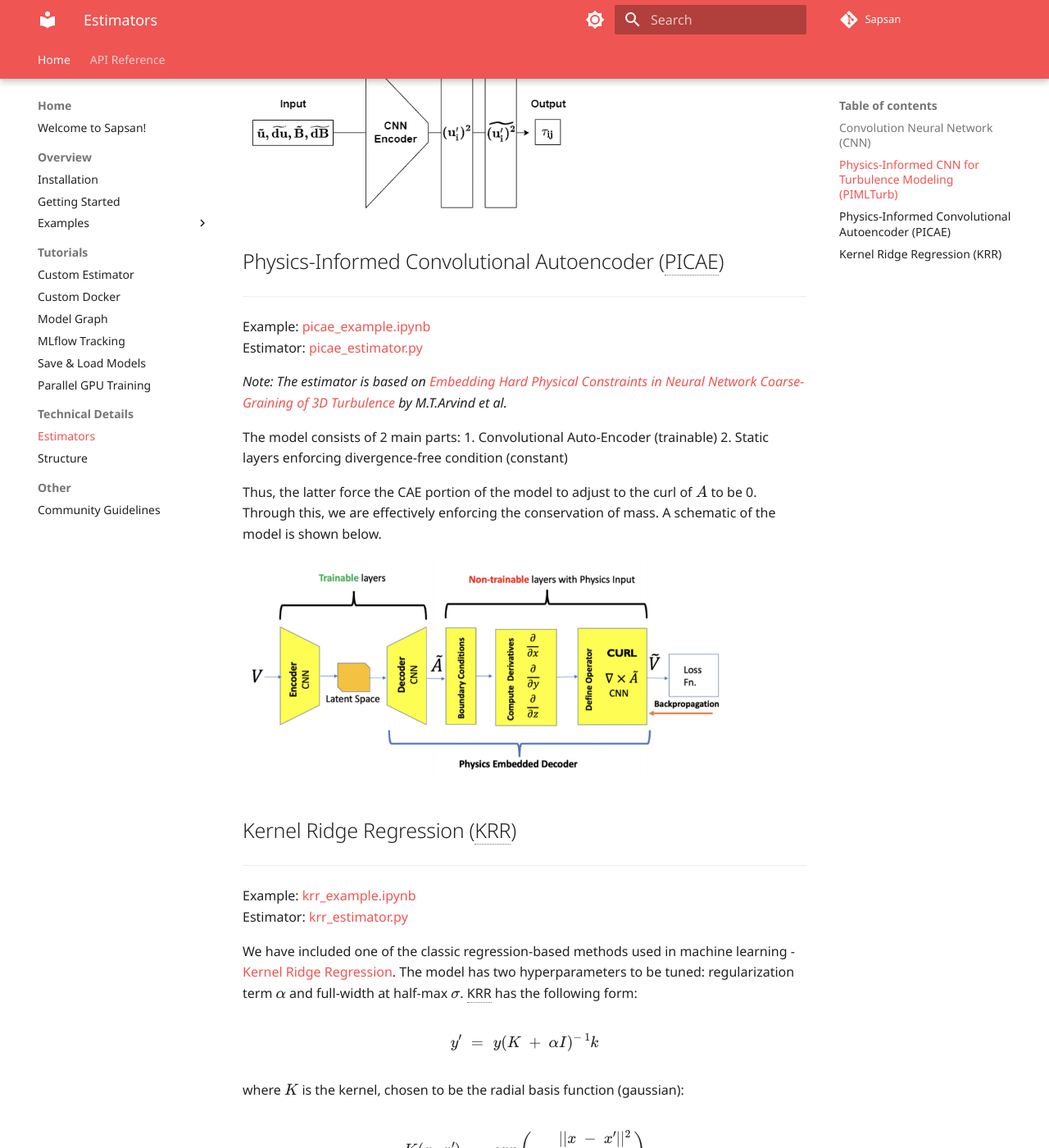
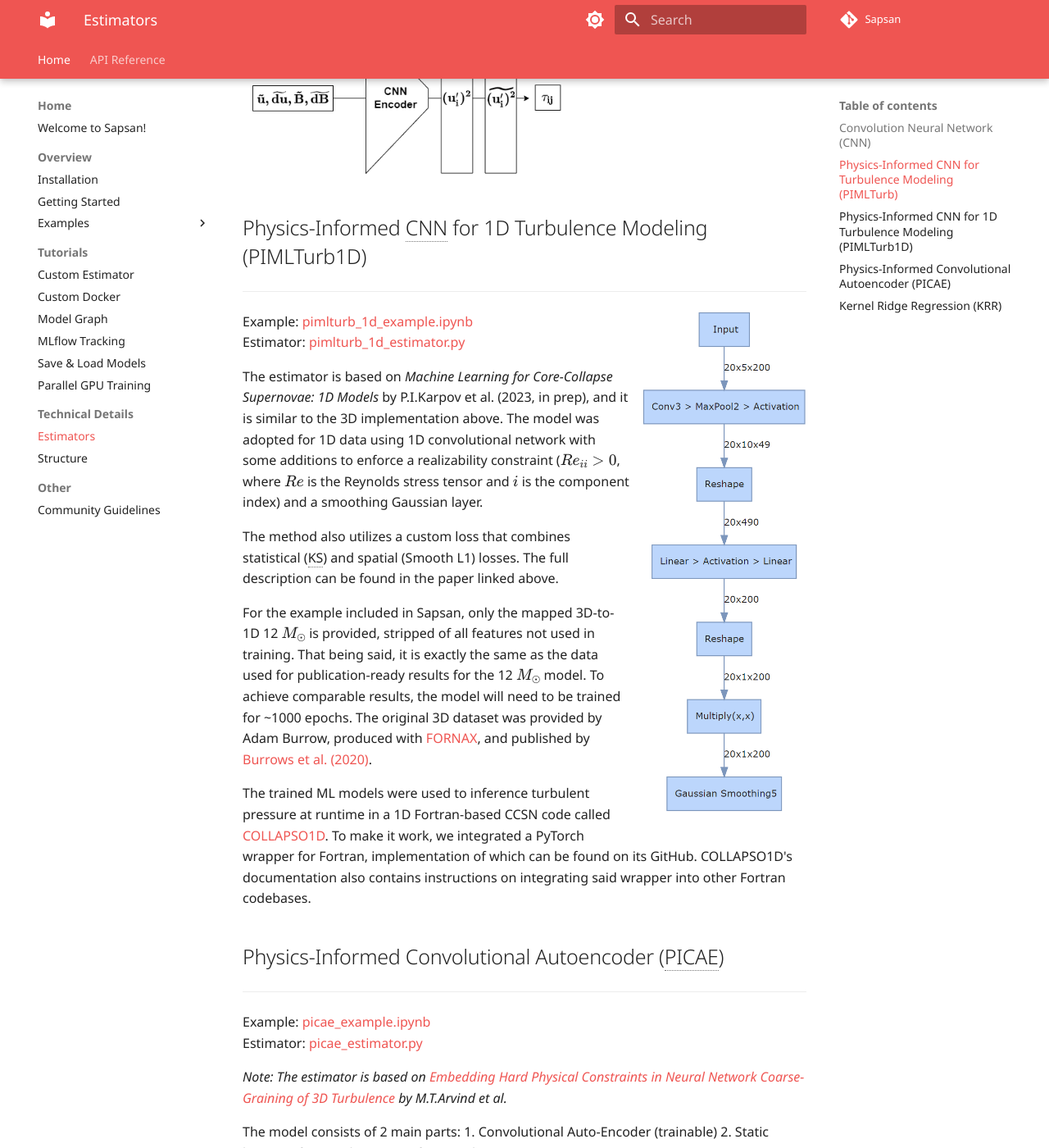
Before and after one commit to sapsan-wiki/sapsan-wiki.github.io, an MkDocs documentation site: the page built from docs/details/estimators.md, in a window 1280 px wide and 1400 px high, scrolled down 1425 px. Shown: the whole window at 82% size. Built offline with MkDocs 1.6.1 and Material for MkDocs 9.7.7, drawn with Linux system fonts in a browser that asks for light colours; comment, search, counter and statistics services are not loaded; the version menu is left out; some of the changed text lies outside the part shown.

Commit message:
PIMLTurb1D section, clarifications for installation and model_graph

```diff
--- a/docs/details/estimators.md
+++ b/docs/details/estimators.md
@@ -44,6 +42,23 @@ For the example included in Sapsan, the data included is from the same dataset a
 
 ![PIMLturb Model Schematic](../assets/pimlturb_model_schematic.png#only-light){style="width:400px"}
 ![PIMLturb Model Schematic](../assets/pimlturb_model_schematic_dark.png#only-dark){style="width:400px"}
+
+## Physics-Informed CNN for 1D Turbulence Modeling (PIMLTurb1D)
+---
+![PIMLturb1D Model Graph](../assets/pimlturb_1d.png#only-light){ align=right : style="width:200px"}
+![PIMLturb1D Model Graph](../assets/pimlturb_1d_dark.png#only-dark){ align=right : style="width:200px"}
+
+Example: [pimlturb_1d_example.ipynb](https://github.com/pikarpov-LANL/Sapsan/blob/master/sapsan/examples/pimlturb_1d_example.ipynb) <br>
+Estimator: [pimlturb_1d_estimator.py](https://github.com/pikarpov-LANL/Sapsan/blob/master/sapsan/lib/estimator/pimlturb/pimlturb_1d_estimator.py)
+
+The estimator is based on _Machine Learning for Core-Collapse Supernovae:
+1D Models_ by P.I.Karpov et al. (2023, in prep), and it is similar to the 3D implementation above. The model was adopted for 1D data using 1D convolutional network with some additions to enforce a realizability constraint ($Re_{ii} > 0$, where $Re$ is the Reynolds stress tensor and $i$ is the component index) and a smoothing Gaussian layer.
+
+The method also utilizes a custom loss that combines statistical (KS) and spatial (Smooth L1) losses. The full description can be found in the paper linked above.
+
+For the example included in Sapsan, only the mapped 3D-to-1D 12 $M_{\odot}$ is provided, stripped of all features not used in training. That being said, it is exactly the same as the data used for publication-ready results for the 12 $M_{\odot}$ model. To achieve comparable results, the model will need to be trained for ~1000 epochs. The original 3D dataset was provided by Adam Burrow, produced with [FORNAX](https://arxiv.org/abs/1806.07390), and published by [Burrows et al. (2020)](https://academic.oup.com/mnras/article/491/2/2715/5645246).
+
+The trained ML models were used to inference turbulent pressure at runtime in a 1D Fortran-based CCSN code called [COLLAPSO1D](https://github.com/pikarpov-LANL/COLLAPSO1D). To make it work, we integrated a PyTorch wrapper for Fortran, implementation of which can be found on its GitHub. COLLAPSO1D's documentation also contains instructions on integrating said wrapper into other Fortran codebases.
 
 ## Physics-Informed Convolutional Autoencoder (PICAE)
 ---
@@ -58,7 +73,8 @@ The model consists of 2 main parts:
 
 Thus, the latter force the CAE portion of the model to adjust to the curl of $A$ to be 0. Through this, we are effectively enforcing the conservation of mass. A schematic of the model is shown below.
 
-![Physics-Informed CAE](../assets/PICAE.png){style="width:600px"}
+![Physics-Informed CAE](../assets/PICAE.png#only-light){style="width:600px"}
+![Physics-Informed CAE](../assets/PICAE_dark.png#only-dark){style="width:600px"}
 
 ## Kernel Ridge Regression (KRR)
 ---
```
Also changed, not shown: other parts of docs/details/estimators.md (+1 -3 lines), docs/api.md (+3 -3 lines), docs/overview/installation.md (+5 -1 lines), docs/tutorials/model_graph.md (+6 -6 lines), docs/assets/PICAE_dark.png (added), docs/assets/pimlturb_1d.png (added), docs/assets/pimlturb_1d_dark.png (added), docs/assets/pimlturb_1d_graph.svg (added), docs/assets/pimlturb_1d_graph_20chk.svg (added).
